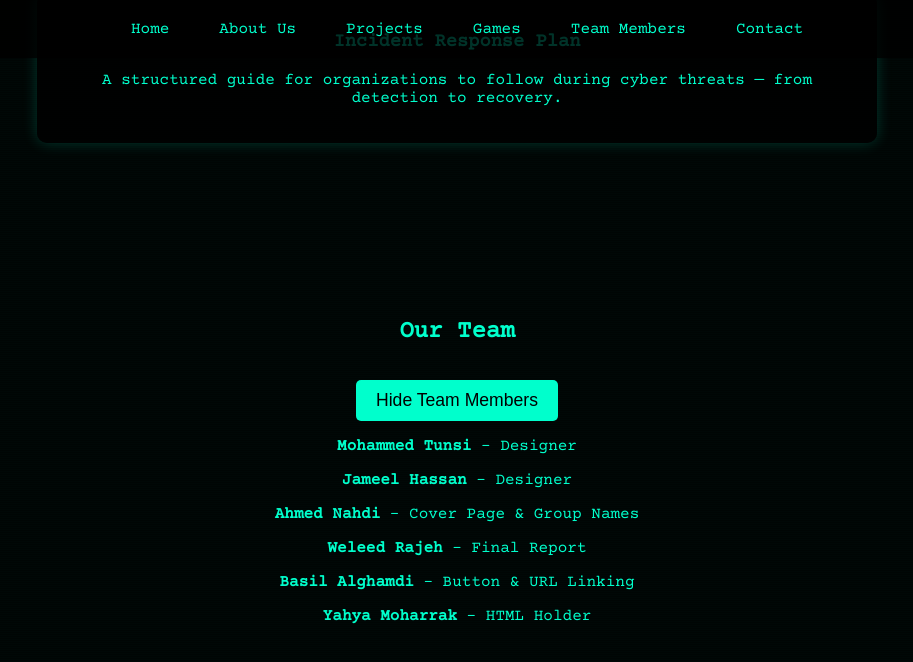
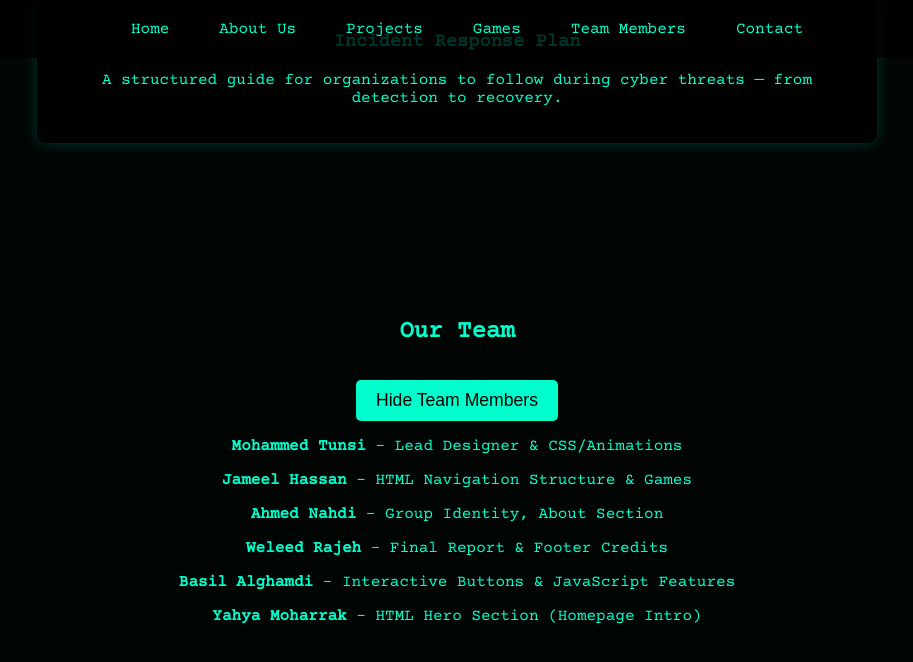
Before and after one commit to Mohammed2unsi/-the-blackhat-group-, a plain HTML site: page index.html in a window 1280 px wide. Both pictures are taken after a click on the button "Show Team Members". Shown: the part 1600-2262 px from the top of the page, without its empty margins (183-1096 px from the left). Drawn offline with nearby package versions, Linux system fonts and the light colour scheme.

Commit message:
Update index.html

```diff
--- a/index.html
+++ b/index.html
@@ -1,16 +1,14 @@
-<!DOCTYPE html> <!-- Declares the document as HTML5 -->
-<html lang="en"> <!-- Root element with language set to English -->
-
 <head>
     <meta charset="UTF-8">
     <meta name="viewport" content="width=device-width, initial-scale=1.0">
     <title>The Blackhat Group</title>
 
-        <!-- ======== Mohammed Tunsi's Work: Design Styling ======= -->
+    <!--  Work by: Mohammed Tunsi & Jameel Hassan (Designers) -->
     <!-- Google Font for styling -->
     <link href="https://fonts.googleapis.com/css2?family=Courier+Prime&display=swap" rel="stylesheet">
 
     <style>
+
         html {
             scroll-behavior: smooth;
         }
@@ -264,7 +262,7 @@
 </head>
 
 <body>
-<!-- ========Jameel Hassan's Work: Navigation & Layout ======== -->
+    <!--  Work by: Basil Alghamdi (Button & URL Linking) -->
     <header>
         <nav>
             <a href="#home">Home</a>
@@ -276,7 +274,7 @@
         </nav>
     </header>
 
-<!-- ======= Yahya Moharrak's Work: HTML Holder ======= -->
+    <!--  Work by: Mohammed Tunsi -->
     <section id="home" class="hero">
         <h1 class="binary-title">
             <span>W</span><span>e</span><span>l</span><span>c</span><span>o</span><span>m</span><span>e</span>
@@ -288,14 +286,14 @@
         <p>Innovating the Future of Cybersecurity through Collaboration and Creativity.</p>
     </section>
 
-<!-- ======= Ahmed Nahdi's Work: Group Identity ======= -->
+    <!--  Work by: Ahmed Nahdi (Cover Page & Group Names) -->
     <section id="about" class="section">
         <h2>About Us</h2>
         <p>The Blackhat Group is a team of cybersecurity enthusiasts dedicated to protecting the digital world.</p>
         <p>We work on real-world projects in penetration testing, secure networking, and awareness campaigns.</p>
     </section>
 
-<!-- ======= Group Collaboration (Led by Mohammed Tunsi) ======= -->
+    <!--  Work by: Ahmed Nahdi -->
     <section id="projects" class="section">
         <h2>Our Work</h2>
         <div class="project">
@@ -312,21 +310,21 @@
         </div>
     </section>
 
-<!-- ======= Basil Alghamdi's Work: Button & JS Functionality ======= -->
+    <!--  Work by: Yahya Moharrak (HTML Holder) -->
    <section id="team" class="section">
     <h2>Our Team</h2>
     <button id="toggleTeam" class="team-btn">Show Team Members</button>
     <div class="team" id="teamList">
-            <p><strong>Mohammed Tunsi</strong> – Designer</p>
-            <p><strong>Jameel Hassan</strong> – Designer</p>
-            <p><strong>Ahmed Nahdi</strong> – Cover Page & Group Names</p>
-            <p><strong>Weleed Rajeh</strong> – Final Report</p>
-            <p><strong>Basil Alghamdi</strong> – Button & URL Linking</p>
-            <p><strong>Yahya Moharrak</strong> – HTML Holder</p>
+        <p><strong>Mohammed Tunsi</strong> – Lead Designer & CSS/Animations</p>
+        <p><strong>Jameel Hassan</strong> – HTML Navigation Structure & Games</p>
+        <p><strong>Ahmed Nahdi</strong> – Group Identity, About Section</p>
+        <p><strong>Weleed Rajeh</strong> – Final Report & Footer Credits</p>
+        <p><strong>Basil Alghamdi</strong> – Interactive Buttons & JavaScript Features</p>
+        <p><strong>Yahya Moharrak</strong> – HTML Hero Section (Homepage Intro)</p>
     </div>
 </section>
 
-<!-- ======= Contact Form (Shared Team Input) ======== -->
+    <!--  Work by: Jameel Hassan (Form UI) -->
     <section id="contact" class="section">
         <h2>Contact Us</h2>
         <div class="contact-form">
@@ -337,17 +335,15 @@
         </div>
     </section>
 
-<!-- ======= Weleed Rajeh's Work: Final Wrap-up & Credits ======= -->
+    <!--  Work by: Mohammed Tunsi (Footer Styling) -->
     <footer>
         <p>&copy; 2025 The Blackhat Group. All rights reserved.</p>
     </footer>
 
-    <!-- ======= Work by: Basil Alghamdi (Button & Interactivity) ======= -->
+    <!--  Work by: Basil Alghamdi (Button & Interactivity) -->
     <button id="scrollTopBtn" title="Go to top">↑</button>
 
-    <!-- ======= Work by: Basil Alghamdi ======= -->
-<!-- JavaScript for Button Interactions ======= -->
-
+    <!--  Work by: Basil Alghamdi -->
     <script>
         document.getElementById("toggleTeam").addEventListener("click", function () {
             let teamList = document.getElementById("teamList");
```
Lines whose indentation alone changed are shown as unchanged.
